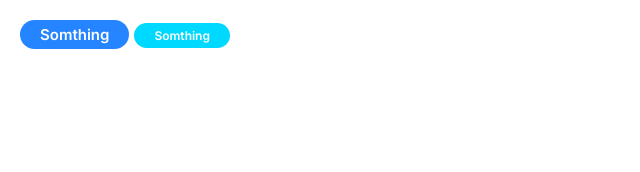
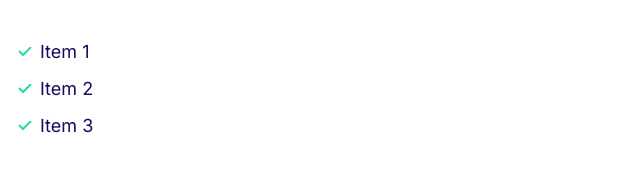
Before and after one commit to LUAI-SH/Moshify, a plain HTML site: page index.html in a window 1280 px wide. Shown: the whole page, without its empty margins (0-640 px from the left). Drawn offline with Linux system fonts and the light colour scheme.

Commit message:
Build lists component.

```diff
--- a/css/styles.css
+++ b/css/styles.css
@@ -119,3 +119,35 @@ a {
     font-size: 1.2rem;
   }
 }
+
+/* Lists */
+
+.list {
+  list-style: none;
+  padding-left: 0;
+  color: var(--color--headings);
+}
+
+.list--inline .list__item{
+  display: inline-block;
+  margin-right: 2rem;
+}
+
+.list--tick {
+  padding-left: 2rem;
+  list-style-image: url(../images/tick.svg);
+}
+
+.list--tick .list__item {
+  padding-left: 0.5rem;
+  margin-bottom: 1rem;
+}
+
+
+@media screen and (min-width: 1024px) {
+
+.list--tick .list__item {
+  padding-left: 0;
+}
+
+}
--- a/index.html
+++ b/index.html
@@ -15,7 +15,10 @@
     <link rel="stylesheet" href="./css/styles.css" />
   </head>
   <body>
-      <span class="badge badge--primary">Somthing</span>
-      <span class="badge badge--secondary badge--small">Somthing</span>
+      <ul class="list list--tick">
+        <li class="list__item">Item 1</li>
+        <li class="list__item">Item 2</li>
+        <li class="list__item">Item 3</li>
+      </ul>
   </body>
 </html>
```
Also changed, not shown: components/lists.html (added, +5 -0 lines), images/tick.svg (added).
